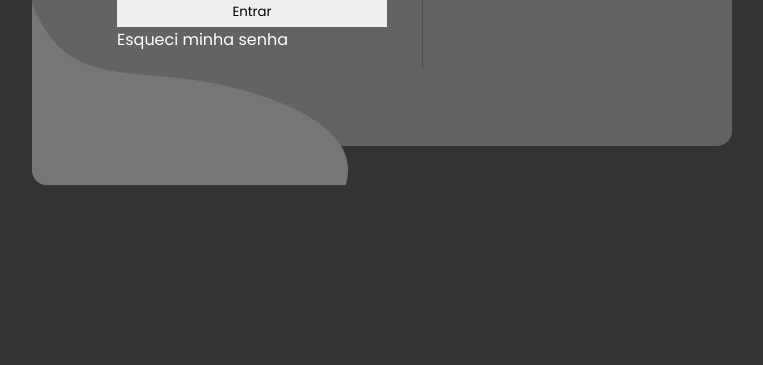
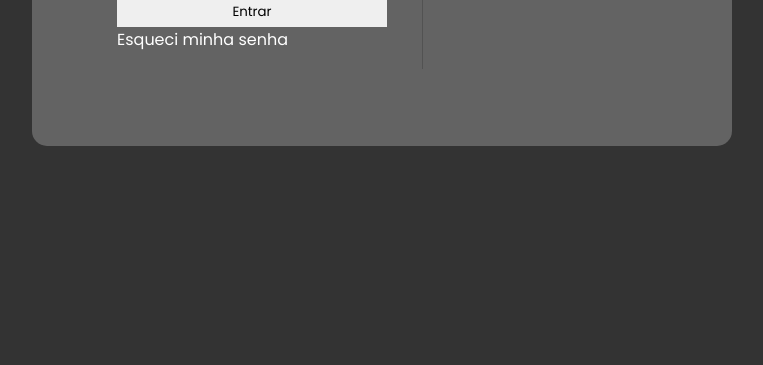
Before and after one commit to JulioAkaminee/Pagina-Login, a plain HTML site: page index.html in a window 1280 px wide. Shown: the part 435-800 px from the top of the page, without its empty margins (258-1021 px from the left). Drawn offline with Linux system fonts and the light colour scheme.

Commit message:
Update index.html

```diff
--- a/index.html
+++ b/index.html
@@ -16,7 +16,7 @@
 
 <body>
     <div id="login">
-        <img  src="img/Group 1.png" alt="">
+
         <div id="conteudo">
             <form action="#">
                 <h1>Entrar</h1>
```
